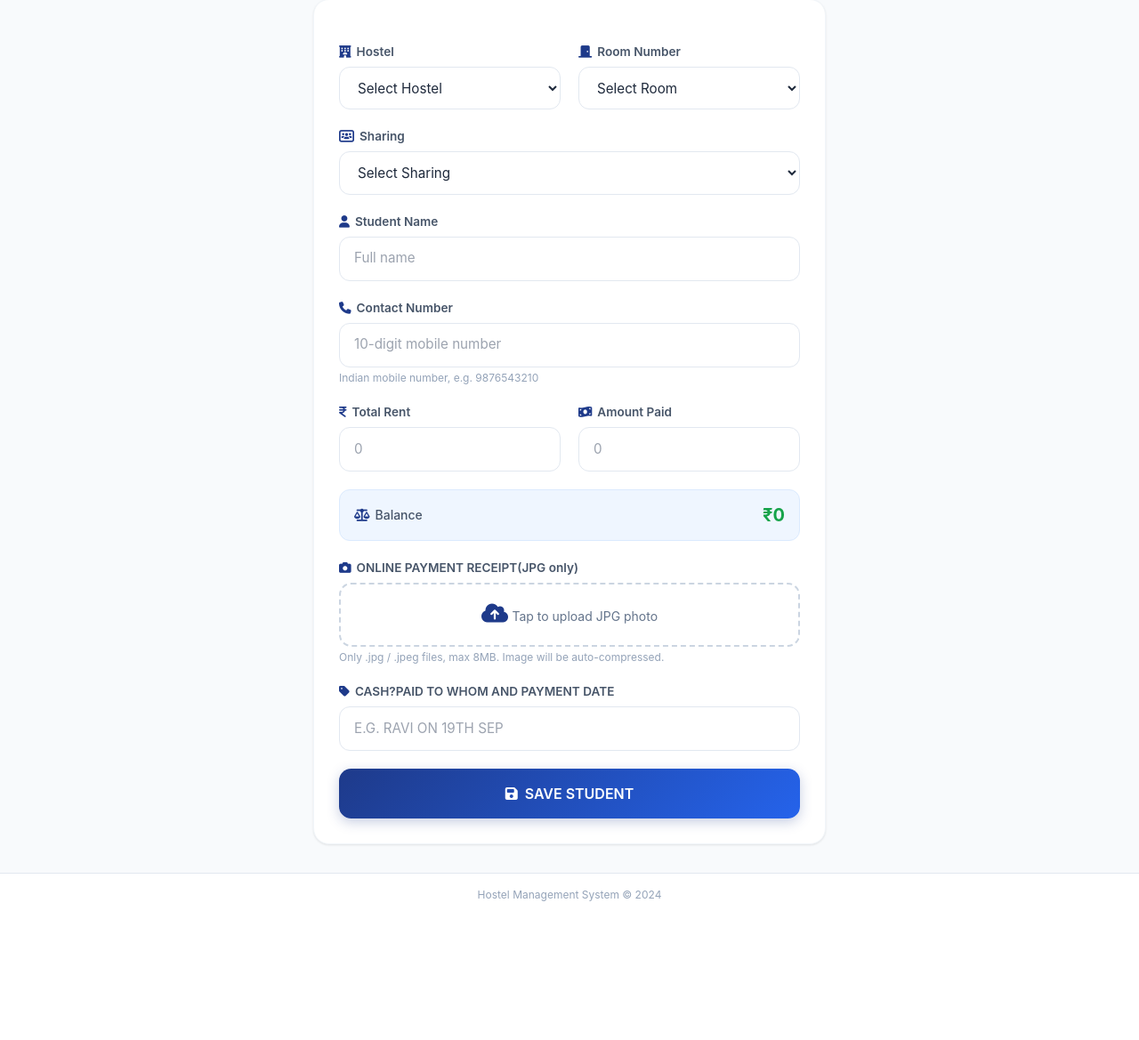
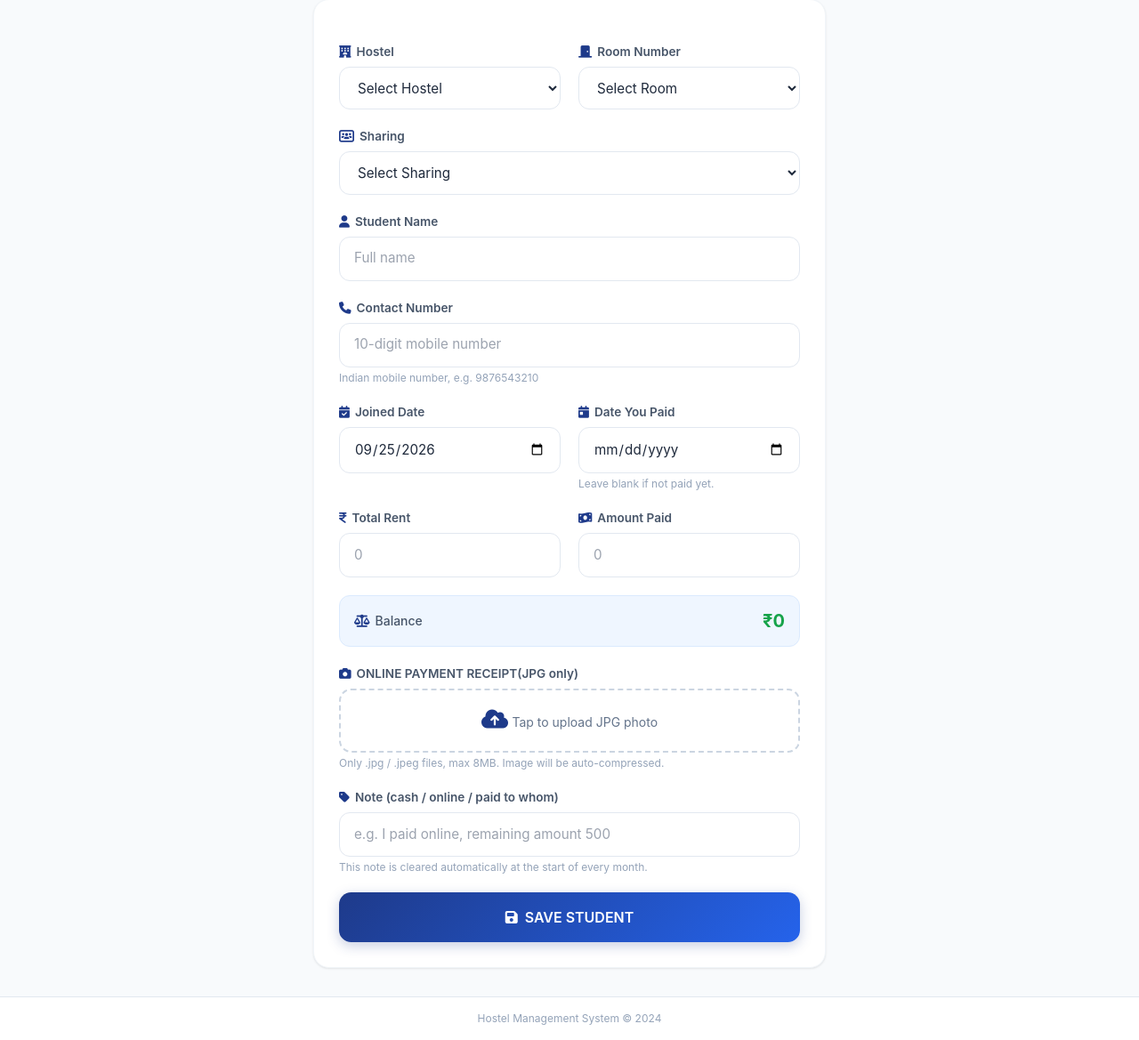
Before and after one commit to raviteja156-w/padmavathi_boys_hostel, a Flask app: page / in a window 1280 px wide. Shown: the part 249-1418 px from the top of the page at 89% size. Before the commit the page ends 1262 px from the top, so only its background shows below. Run offline with Flask 3, Linux system fonts and the light colour scheme; data that the repository does not hold is empty; parts of the project's set-up code (start-up, migrations or seed data) failed here and were passed over; some libraries are stand-ins or nearby versions.

Commit message:
Add joined date, paid date, ON/OFF vacancy toggle, and monthly auto-reset

```diff
--- a/hostel-management/app.py
+++ b/hostel-management/app.py
@@ -8,7 +8,7 @@ import io
 import base64
 import secrets
 import uuid
-from datetime import datetime
+from datetime import datetime, date, timezone, timedelta
 from functools import wraps
 
 import psycopg2
@@ -133,6 +133,17 @@ HOSTELS = [
 ROOMS = list(range(1, 11))
 
 SHARINGS = list(range(1, 7))
+
+# Indian Standard Time — every "month end" reset is calculated against
+# this timezone, regardless of what timezone the server itself runs in.
+IST = timezone(timedelta(hours=5, minutes=30))
+
+# Optional shared-secret for the external cron endpoint
+# (/cron/monthly-reset). Set this in your environment and point an
+# external scheduler (cron-job.org, UptimeRobot, GitHub Actions, etc.)
+# at that URL with ?key=<CRON_SECRET> so the monthly reset fires at
+# exactly 12:00 AM IST even if the app is asleep and gets no visitors.
+CRON_SECRET = os.environ.get('CRON_SECRET', '').strip()
 
 
 os.makedirs(
@@ -231,6 +242,28 @@ def init_db():
         ADD COLUMN IF NOT EXISTS note TEXT NOT NULL DEFAULT ''
     """)
 
+    cur.execute("""
+        ALTER TABLE students
+        ADD COLUMN IF NOT EXISTS joined_date DATE
+    """)
+
+    cur.execute("""
+        ALTER TABLE students
+        ADD COLUMN IF NOT EXISTS paid_date DATE
+    """)
+
+    cur.execute("""
+        ALTER TABLE students
+        ADD COLUMN IF NOT EXISTS active BOOLEAN NOT NULL DEFAULT TRUE
+    """)
+
+    cur.execute('''
+        CREATE TABLE IF NOT EXISTS system_meta (
+            key TEXT PRIMARY KEY,
+            value TEXT
+        )
+    ''')
+
     cur.execute('''
         CREATE TABLE IF NOT EXISTS room_notes (
             id SERIAL PRIMARY KEY,
@@ -279,6 +312,42 @@ def validate_mobile(number):
         bool(re.fullmatch(r'[6-9]\d{9}', number)),
         number
     )
+
+
+def ist_now():
+    """Current date/time in Indian Standard Time."""
+    return datetime.now(IST)
+
+
+def ist_today():
+    """Today's date (IST) as a date object."""
+    return ist_now().date()
+
+
+def ist_month_key(dt=None):
+    """'YYYY-MM' key for the given (or current) IST date."""
+    dt = dt or ist_now()
+    return dt.strftime('%Y-%m')
+
+
+def parse_date_field(raw_value):
+    """
+    Parse a 'YYYY-MM-DD' string from an <input type="date"> field.
+    Returns (date_or_None, ok). ok is False only when the field was
+    non-empty but not a valid date.
+    """
+    raw_value = (raw_value or '').strip()
+
+    if not raw_value:
+        return None, True
+
+    try:
+        return datetime.strptime(raw_value, '%Y-%m-%d').date(), True
+    except ValueError:
+        return None, False
+
+
+app.jinja_env.globals['today_ist'] = lambda: ist_today().isoformat()
 
 
 def generate_csrf_token():
@@ -595,6 +664,91 @@ app.jinja_env.globals['PHOTO_PLACEHOLDER'] = PHOTO_PLACEHOLDER
 
 
 # --------------------------------------------------------------------------
+# MONTHLY AUTO-RESET (Indian calendar)
+# --------------------------------------------------------------------------
+#
+# At the start of every new month (00:00 IST, i.e. the moment the
+# previous month ends), the following fields are wiped clean for every
+# student, ready for that month's payments:
+#   - paid_date       ("Date You Paid")
+#   - amount_paid      -> 0, balance reset to total_rent
+#   - photo_filename   (the receipt photo is deleted from storage too)
+#   - note             ("Cash? Paid to whom / payment note")
+#
+# 'joined_date' is NEVER touched — it is permanent.
+#
+# This is checked lazily on every request (run_monthly_reset_if_needed)
+# so it self-heals even if the server was asleep at midnight. For exact
+# timing regardless of traffic, also point an external cron service at
+# GET /cron/monthly-reset?key=<CRON_SECRET>.
+
+def run_monthly_reset_if_needed(db):
+
+    current_month = ist_month_key()
+
+    row = db.execute(
+        "SELECT value FROM system_meta WHERE key = %s",
+        ('last_reset_month',)
+    ).fetchone()
+
+    if row and row['value'] == current_month:
+        return False
+
+    # Atomically "claim" this month so concurrent requests/workers don't
+    # both try to run the reset at the same time.
+    cur = db.execute(
+        '''
+        INSERT INTO system_meta (key, value)
+        VALUES ('last_reset_month', %s)
+        ON CONFLICT (key) DO UPDATE
+            SET value = EXCLUDED.value
+            WHERE system_meta.value IS DISTINCT FROM EXCLUDED.value
+        RETURNING value
+        ''',
+        (current_month,)
+    )
+
+    claimed = cur.fetchone()
+
+    if not claimed:
+        db.commit()
+        return False
+
+    students = db.execute(
+        "SELECT id, photo_filename FROM students"
+    ).fetchall()
+
+    for s in students:
+
+        if s['photo_filename']:
+
+            try:
+                delete_photo(s['photo_filename'])
+            except Exception:
+                pass
+
+    now = datetime.utcnow().isoformat()
+
+    db.execute(
+        '''
+        UPDATE students
+        SET
+            paid_date = NULL,
+            amount_paid = 0,
+            balance = total_rent,
+            photo_filename = NULL,
+            note = '',
+            updated_at = %s
+        ''',
+        (now,)
+    )
+
+    db.commit()
+
+    return True
+
+
+# --------------------------------------------------------------------------
 # ROOM FUNCTIONS
 # --------------------------------------------------------------------------
 
@@ -607,7 +761,7 @@ def room_occupancy(
 
     query = '''
         SELECT
-            COUNT(*) AS c,
+            COUNT(*) FILTER (WHERE active) AS c,
             MAX(sharing) AS s
         FROM students
         WHERE hostel=%s
@@ -801,6 +955,59 @@ def row_to_student(row):
 # --------------------------------------------------------------------------
 
 init_db()
+
+
+@app.before_request
+def _auto_monthly_reset():
+    """
+    Self-healing monthly reset: checked on every request so the reset
+    still happens even if no external cron ever fires. Cheap (one
+    SELECT) once the month has already been reset.
+    """
+
+    if request.endpoint == 'static':
+        return
+
+    try:
+        run_monthly_reset_if_needed(get_db())
+    except Exception:
+
+        try:
+            get_db().conn.rollback()
+        except Exception:
+            pass
+
+
+@app.route('/cron/monthly-reset')
+def cron_monthly_reset():
+    """
+    Hit this from an external scheduler (cron-job.org, UptimeRobot,
+    GitHub Actions cron, etc.) at 00:00 IST daily so the reset fires at
+    the exact moment the month ends, even if the app has no visitors
+    and/or is asleep (free hosting tiers). Example:
+
+        GET https://your-app-url/cron/monthly-reset?key=YOUR_CRON_SECRET
+
+    Set CRON_SECRET in the environment to enable this endpoint.
+    """
+
+    if not CRON_SECRET:
+        abort(404)
+
+    if not secrets.compare_digest(
+        request.args.get('key', ''),
+        CRON_SECRET
+    ):
+        abort(404)
+
+    db = get_db()
+    did_reset = run_monthly_reset_if_needed(db)
+
+    return jsonify({
+        'status': 'ok',
+        'month': ist_month_key(),
+        'reset_ran': did_reset
+    })
 
 
 # --------------------------------------------------------------------------
@@ -876,6 +1083,16 @@ def add_student():
             ''
         ).strip()[:300]
 
+        joined_date_raw = request.form.get(
+            'joined_date',
+            ''
+        ).strip()
+
+        paid_date_raw = request.form.get(
+            'paid_date',
+            ''
+        ).strip()
+
         errors = []
 
         if hostel not in HOSTELS:
@@ -975,6 +1192,27 @@ def add_student():
 
             errors.append(
                 'Amount paid cannot be greater than total rent.'
+            )
+
+        joined_date, joined_date_ok = parse_date_field(
+            joined_date_raw
+        )
+
+        if not joined_date_ok:
+            errors.append(
+                'Please enter a valid joined date.'
+            )
+
+        if joined_date is None and joined_date_ok:
+            joined_date = ist_today()
+
+        paid_date, paid_date_ok = parse_date_field(
+            paid_date_raw
+        )
+
+        if not paid_date_ok:
+            errors.append(
+                'Please enter a valid payment date.'
             )
 
         photo_file = request.files.get(
@@ -1052,6 +1290,8 @@ def add_student():
                 balance,
                 photo_filename,
                 note,
+                joined_date,
+                paid_date,
                 created_at,
                 updated_at
             )
@@ -1059,7 +1299,7 @@ def add_student():
             (
                 %s, %s, %s, %s, %s,
                 %s, %s, %s, %s, %s,
-                %s, %s
+                %s, %s, %s, %s
             )
         ''', (
             hostel,
@@ -1072,6 +1312,8 @@ def add_student():
             balance,
             photo_filename,
             note,
+            joined_date,
+            paid_date,
             now,
             now
         ))
@@ -1342,8 +1584,10 @@ def check_vacancy():
 
                 sharing = info['sharing']
 
-                occupied = len(
-                    info['occupants']
+                occupied = sum(
+                    1
+                    for o in info['occupants']
+                    if o.get('active', True)
                 )
 
                 vacant = max(
@@ -1414,6 +1658,73 @@ def check_vacancy():
 
 
 @app.route(
+    '/admin/vacancy/toggle/<int:student_id>',
+    methods=['POST']
+)
+@login_required
+def toggle_student_status(student_id):
+    """
+    Flip a student's ON/OFF status on the vacancy page. OFF frees up
+    their bed (it shows as vacant / available) without deleting the
+    student's record; ON puts them back as occupying that bed.
+    """
+
+    if not validate_csrf(
+        request.form.get('csrf_token')
+    ):
+
+        flash(
+            'Security check failed. Please try again.',
+            'error'
+        )
+
+        return redirect(
+            url_for('check_vacancy')
+        )
+
+    db = get_db()
+
+    student = db.execute(
+        '''
+        SELECT id, name, active
+        FROM students
+        WHERE id = %s
+        ''',
+        (student_id,)
+    ).fetchone()
+
+    if not student:
+        abort(404)
+
+    new_status = not student['active']
+
+    db.execute(
+        '''
+        UPDATE students
+        SET active = %s, updated_at = %s
+        WHERE id = %s
+        ''',
+        (
+            new_status,
+            datetime.utcnow().isoformat(),
+            student_id
+        )
+    )
+
+    db.commit()
+
+    flash(
+        f"{student['name']} is now marked "
+        f"{'ON (occupied)' if new_status else 'OFF (vacant)'}.",
+        'success'
+    )
+
+    return redirect(
+        url_for('check_vacancy')
+    )
+
+
+@app.route(
     '/admin/vacancy/note',
     methods=['POST']
 )
@@ -1614,6 +1925,16 @@ def edit_student(student_id):
             ''
         ).strip()[:300]
 
+        joined_date_raw = request.form.get(
+            'joined_date',
+            ''
+        ).strip()
+
+        paid_date_raw = request.form.get(
+            'paid_date',
+            ''
+        ).strip()
+
         remove_photo = (
             request.form.get(
                 'remove_photo'
@@ -1726,6 +2047,28 @@ def edit_student(student_id):
 
             errors.append(
                 'Amount paid cannot be greater than total rent.'
+            )
+
+        joined_date, joined_date_ok = parse_date_field(
+            joined_date_raw
+        )
+
+        if not joined_date_ok:
+            errors.append(
+                'Please enter a valid joined date.'
+            )
+
+        if joined_date is None and joined_date_ok:
+            # Keep the existing joined date if the field was left blank.
+            joined_date = student.get('joined_date') or ist_today()
+
+        paid_date, paid_date_ok = parse_date_field(
+            paid_date_raw
+        )
+
+        if not paid_date_ok:
+            errors.append(
+                'Please enter a valid payment date.'
             )
 
         if (
@@ -1829,6 +2172,8 @@ def edit_student(student_id):
                 balance=%s,
                 photo_filename=%s,
                 note=%s,
+                joined_date=%s,
+                paid_date=%s,
                 updated_at=%s
 
             WHERE id=%s
@@ -1844,6 +2189,8 @@ def edit_student(student_id):
                 balance,
                 new_photo_filename,
                 note,
+                joined_date,
+                paid_date,
                 now,
                 student_id
             )
--- a/hostel-management/templates/add_student.html
+++ b/hostel-management/templates/add_student.html
@@ -64,6 +64,20 @@
 
     <div class="grid sm:grid-cols-2 gap-5">
       <div>
+        <label class="form-label"><i class="fa-solid fa-calendar-check mr-1.5 text-primary"></i>Joined Date</label>
+        <input type="date" name="joined_date"
+               value="{{ form.get('joined_date') or today_ist() }}" class="form-input">
+      </div>
+      <div>
+        <label class="form-label"><i class="fa-solid fa-calendar-day mr-1.5 text-primary"></i>Date You Paid</label>
+        <input type="date" name="paid_date"
+               value="{{ form.get('paid_date', '') }}" class="form-input">
+        <p class="text-xs text-slate-400 mt-1">Leave blank if not paid yet.</p>
+      </div>
+    </div>
+
+    <div class="grid sm:grid-cols-2 gap-5">
+      <div>
         <label class="form-label"><i class="fa-solid fa-indian-rupee-sign mr-1.5 text-primary"></i>Total Rent</label>
         <input type="number" name="total_rent" id="total_rent" required min="0" step="1"
                placeholder="0" value="{{ form.get('total_rent', '') }}" class="form-input">
@@ -96,9 +110,10 @@
     </div>
 
     <div>
-      <label class="form-label"><i class="fa-solid fa-tag mr-1.5 text-primary"></i>CASH?PAID TO WHOM AND PAYMENT DATE</label>
-      <input type="text" name="note" maxlength="300" placeholder="E.G. RAVI ON 19TH SEP"
+      <label class="form-label"><i class="fa-solid fa-tag mr-1.5 text-primary"></i>Note (cash / online / paid to whom)</label>
+      <input type="text" name="note" maxlength="300" placeholder="e.g. I paid online, remaining amount 500"
              value="{{ form.get('note', '') }}" class="form-input">
+      <p class="text-xs text-slate-400 mt-1">This note is cleared automatically at the start of every month.</p>
     </div>
 
     <button type="submit" class="btn-primary w-full text-base py-4 flex items-center justify-center gap-2">
```
Also changed, not shown: hostel-management/templates/admin.html (+29 -5 lines), hostel-management/templates/edit_student.html (+17 -2 lines), hostel-management/templates/vacancy.html (+25 -8 lines).
